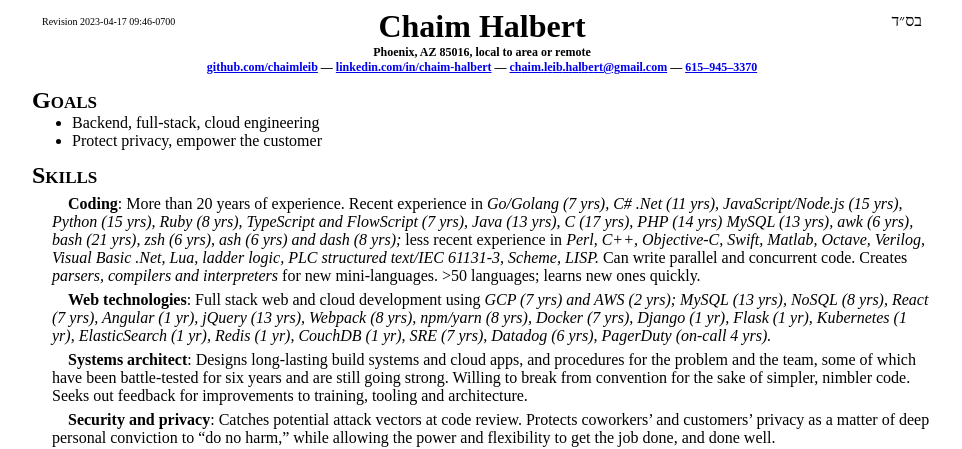
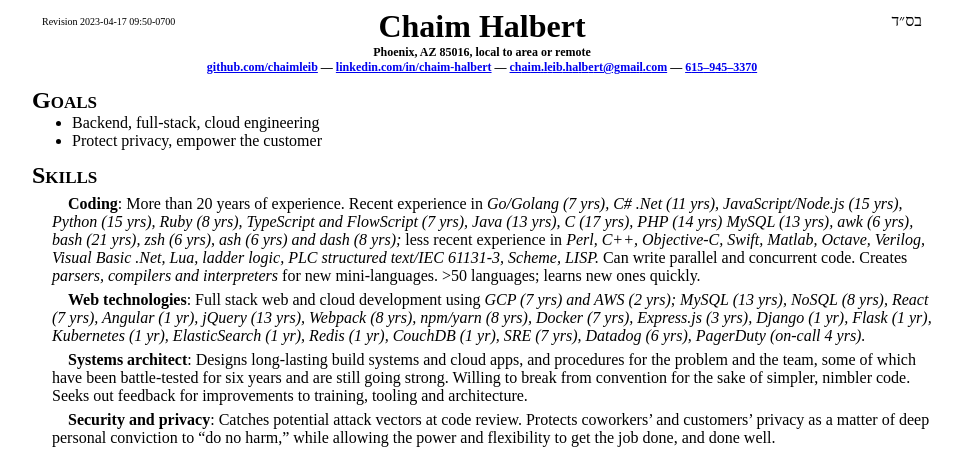
Before and after one commit to chaimleib/chaimleib.github.io, a Jekyll site: the page built from resume/index.html, in a window 1280 px wide. Shown: the top 449 px of the page, without its empty margins (158-1120 px from the left). Built offline with Jekyll 4.4.1, drawn with Linux system fonts in a browser that asks for light colours.

Commit message:
resume: Express.js

```diff
--- a/_layouts/resume.html
+++ b/_layouts/resume.html
@@ -3,7 +3,7 @@
   <meta charset="utf-8"/>
   <meta name="generator" content="pandoc"/>
   <meta name="viewport" content="width=device-width, initial-scale=1.0, user-scalable=yes"/>
-  <meta name="revised" content="Chaim Halbert, 2023-04-17 09:46-0700"/>
+  <meta name="revised" content="Chaim Halbert, 2023-04-17 09:50-0700"/>
   <title>Chaim Halbert</title>
   <style>
     code{white-space: pre-wrap;}
@@ -113,7 +113,7 @@
 <div class="content">
 <header id="title-block-header">
 <h1 class="title">Chaim Halbert</h1>
-</header><div id="revision">Revision 2023-04-17 09:46-0700</div>
+</header><div id="revision">Revision 2023-04-17 09:50-0700</div>
 <div id="bsd" dir="rtl">
 בס״ד
 </div>
@@ -186,9 +186,10 @@ ones quickly.</p>
 <p><strong>Web technologies</strong>: Full stack web and cloud
 development using <em>GCP (7 yrs) and AWS (2 yrs); MySQL (13 yrs), NoSQL
 (8 yrs), React (7 yrs), Angular (1 yr), jQuery (13 yrs), Webpack (8
-yrs), npm/yarn (8 yrs), Docker (7 yrs), Django (1 yr), Flask (1 yr),
-Kubernetes (1 yr), ElasticSearch (1 yr), Redis (1 yr), CouchDB (1 yr),
-SRE (7 yrs), Datadog (6 yrs), PagerDuty (on-call 4 yrs).</em></p>
+yrs), npm/yarn (8 yrs), Docker (7 yrs), Express.js (3 yrs), Django (1
+yr), Flask (1 yr), Kubernetes (1 yr), ElasticSearch (1 yr), Redis (1
+yr), CouchDB (1 yr), SRE (7 yrs), Datadog (6 yrs), PagerDuty (on-call 4
+yrs).</em></p>
 <p><strong>Systems architect</strong>: Designs long-lasting build
 systems and cloud apps, and procedures for the problem and the team,
 some of which have been battle-tested for six years and are still going
```
